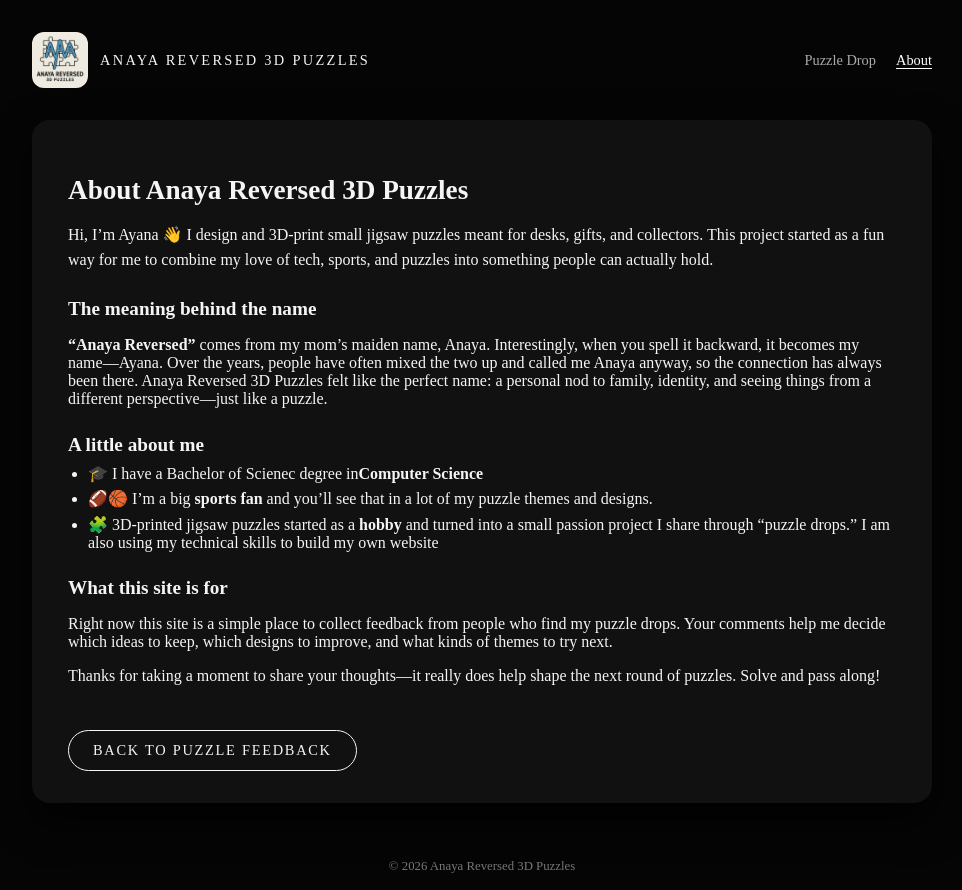
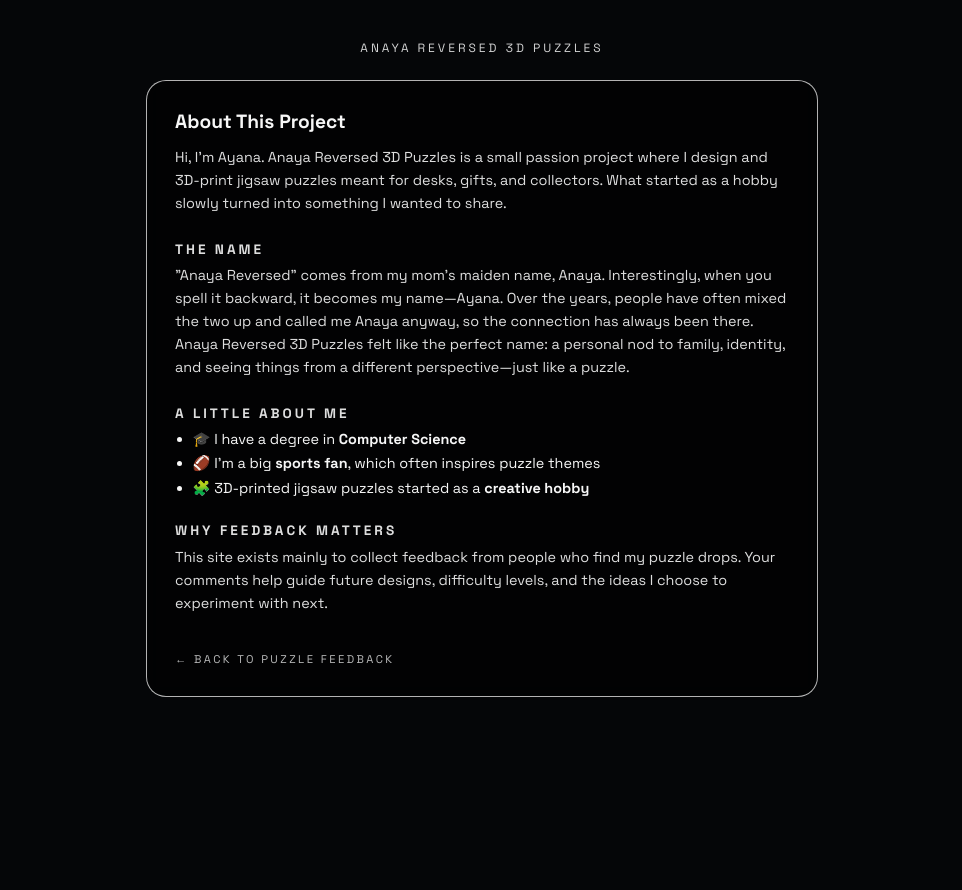
Before and after one commit to anayareversed3dpuzzles/anaya-reversed-3d-puzzles, a website: page about.html in a window 1280 px wide. Shown: the whole page, without its empty margins (158-1120 px from the left). After the commit the page ends 800 px from the top, so only its background shows below. Drawn offline with Linux system fonts and the light colour scheme.

Commit message:
Update about.html

```diff
--- a/about.html
+++ b/about.html
@@ -4,71 +4,129 @@
   <meta charset="UTF-8" />
   <title>About • Anaya Reversed 3D Puzzles</title>
   <meta name="viewport" content="width=device-width, initial-scale=1" />
-  <link rel="stylesheet" href="styles.css" />
+
+  <!-- Same font as index -->
+  <link rel="preconnect" href="https://fonts.googleapis.com">
+  <link rel="preconnect" href="https://fonts.gstatic.com" crossorigin>
+  <link href="https://fonts.googleapis.com/css2?family=Space+Grotesk:wght@400;600;700&display=swap" rel="stylesheet">
+
+  <style>
+    * { box-sizing: border-box; margin: 0; padding: 0; }
+
+    body {
+      font-family: "Space Grotesk", system-ui, sans-serif;
+      background: #050608;
+      color: #f7f7f7;
+      min-height: 100vh;
+    }
+
+    main {
+      max-width: 720px;
+      margin: 0 auto;
+      padding: 2.5rem 1.5rem;
+    }
+
+    .brand {
+      text-align: center;
+      font-size: 0.75rem;
+      letter-spacing: 0.25em;
+      opacity: 0.85;
+      margin-bottom: 1.5rem;
+    }
+
+    .card {
+      background: rgba(0,0,0,0.55);
+      border: 1px solid rgba(255,255,255,0.7);
+      border-radius: 1.25rem;
+      padding: 1.75rem;
+      backdrop-filter: blur(8px);
+    }
+
+    h1 {
+      font-size: 1.2rem;
+      margin-bottom: 0.75rem;
+    }
+
+    h2 {
+      font-size: 0.85rem;
+      letter-spacing: 0.22em;
+      text-transform: uppercase;
+      margin-top: 1.6rem;
+      margin-bottom: 0.4rem;
+      opacity: 0.9;
+    }
+
+    p {
+      font-size: 0.9rem;
+      line-height: 1.6;
+      opacity: 0.9;
+      margin-bottom: 0.75rem;
+    }
+
+    ul {
+      padding-left: 1.1rem;
+      margin-top: 0.5rem;
+    }
+
+    li {
+      font-size: 0.9rem;
+      margin-bottom: 0.4rem;
+    }
+
+    .back {
+      display: inline-block;
+      margin-top: 1.6rem;
+      font-size: 0.7rem;
+      letter-spacing: 0.22em;
+      text-transform: uppercase;
+      text-decoration: none;
+      color: #f7f7f7;
+      opacity: 0.75;
+    }
+
+    .back:hover {
+      opacity: 1;
+    }
+  </style>
 </head>
-<body class="page-dark">
-  <header class="site-header">
-    <div class="header-left">
-      <a href="index.html" class="brand">
-        <img src="bizlogo.png" alt="Anaya Reversed 3D Puzzles logo" class="brand-logo" />
-        <span class="brand-name">Anaya Reversed 3D Puzzles</span>
-      </a>
-    </div>
-    <nav class="main-nav">
-      <a href="index.html">Puzzle Drop</a>
-      <a href="about.html" class="active-nav">About</a>
-    </nav>
-  </header>
 
-  <main class="page-container">
-    <section class="about-card">
-      <h1>About Anaya Reversed 3D Puzzles</h1>
-      <p class="about-intro">
-        Hi, I’m Ayana 👋 I design and 3D-print small jigsaw puzzles meant for desks,
-        gifts, and collectors. This project started as a fun way for me to combine
-        my love of tech, sports, and puzzles into something people can actually hold.
+<body>
+  <main>
+    <div class="brand">ANAYA REVERSED 3D PUZZLES</div>
+
+    <section class="card">
+      <h1>About This Project</h1>
+
+      <p>
+        Hi, I’m Ayana. Anaya Reversed 3D Puzzles is a small passion project where I
+        design and 3D-print jigsaw puzzles meant for desks, gifts, and collectors.
+        What started as a hobby slowly turned into something I wanted to share.
       </p>
 
-      <h2>The meaning behind the name</h2>
+      <h2>The name</h2>
       <p>
-        <strong>“Anaya Reversed”</strong> comes from my mom’s maiden name,
-        Anaya. Interestingly, when you spell it backward, it becomes my name—Ayana.
+        "Anaya Reversed" comes from my mom’s maiden name, Anaya.
+        Interestingly, when you spell it backward, it becomes my name—Ayana.
         Over the years, people have often mixed the two up and called me Anaya anyway, so the connection has always been there.
         Anaya Reversed 3D Puzzles felt like the perfect name: a personal nod to family, identity, and seeing things from a different perspective—just like a puzzle.
-        <!-- If you have a specific story or deeper meaning, replace this paragraph
-             with your own explanation. -->
       </p>
 
       <h2>A little about me</h2>
-      <ul class="about-list">
-        <li>🎓 I have a Bachelor of Scienec degree in<strong>Computer Science</strong></li>
-        <li>🏈🏀 I’m a big <strong>sports fan</strong> and you’ll see that in a lot of my puzzle themes and designs.</li>
-        <li>🧩 3D-printed jigsaw puzzles started as a <strong>hobby</strong> and turned into a small passion project I share through “puzzle drops.” I am also using my technical skills to build my own website</li>
+      <ul>
+        <li>🎓 I have a degree in <strong>Computer Science</strong></li>
+        <li>🏈 I’m a big <strong>sports fan</strong>, which often inspires puzzle themes</li>
+        <li>🧩 3D-printed jigsaw puzzles started as a <strong>creative hobby</strong></li>
       </ul>
 
-      <h2>What this site is for</h2>
+      <h2>Why feedback matters</h2>
       <p>
-        Right now this site is a simple place to collect feedback from people who
-        find my puzzle drops. Your comments help me decide which ideas to keep,
-        which designs to improve, and what kinds of themes to try next.
+        This site exists mainly to collect feedback from people who find my puzzle
+        drops. Your comments help guide future designs, difficulty levels, and
+        the ideas I choose to experiment with next.
       </p>
 
-      <p>
-        Thanks for taking a moment to share your thoughts—it really does help shape
-        the next round of puzzles. Solve and pass along!
-      </p>
-
-      <a href="index.html" class="primary-button">Back to Puzzle Feedback</a>
+      <a class="back" href="index.html">← Back to puzzle feedback</a>
     </section>
   </main>
-
-  <footer class="site-footer">
-    <p>© <span id="year"></span> Anaya Reversed 3D Puzzles</p>
-  </footer>
-
-  <script>
-    // Simple script to keep the footer year up to date
-    document.getElementById('year').textContent = new Date().getFullYear();
-  </script>
 </body>
 </html>
```
